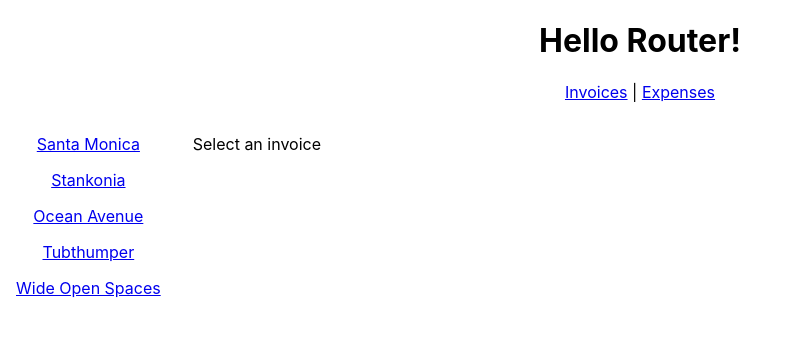
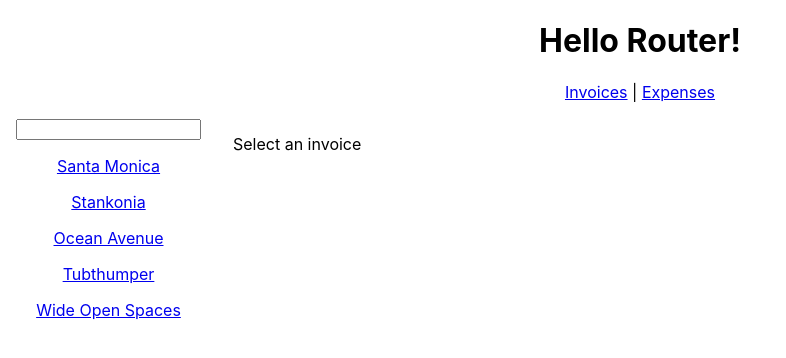
Before and after one commit to hewking/frontendPractice, a React (Create React App) app in the folder router-tutorial/: page /invoices in a window 1280 px wide. Shown: the top 358 px of the page, without its empty margins (0-786 px from the left). Built offline with nearby package versions, Linux system fonts and the light colour scheme.

Commit message:
feature: searchParams, custom behavior

```diff
--- /dev/null
+++ b/router-tutorial/src/components/queryNavLink.jsx
@@ -0,0 +1,6 @@
+import {useLocation, NavLink} from "react-router-dom";
+
+export default function QueryNavLink({to, ...props}){
+    let location = useLocation();
+    return <NavLink to={to + location.search} {...props}></NavLink>
+}
--- a/router-tutorial/src/routes/invoices.jsx
+++ b/router-tutorial/src/routes/invoices.jsx
@@ -1,27 +1,46 @@
 import { getInvoices } from "../data.js";
-import { Link, Outlet, NavLink } from "react-router-dom";
+import { Link, Outlet, NavLink, useSearchParams } from "react-router-dom";
+import QueryNavLink from "../components/queryNavLink.jsx";
 
 export default function Invoices() {
   let invoices = getInvoices();
+  let [searchParams, setSearchParams] = useSearchParams();
   return (
     <div style={{ display: "flex" }}>
       <nav style={{ borderright: "solid 1px", padding: "1rem" }}>
-        {invoices.map((invoice) => {
+        <input value={searchParams.get("filter") || ""}
+        onChange={(event) => {
+          let filter = event.target.value
+          if (filter) {
+            setSearchParams({ filter });
+          } else {
+            setSearchParams({ });
+          }
+        }}>
+        </input>
+        {invoices
+        .filter(invoice => {
+          if (!searchParams.get("filter")) {
+            return true;
+          }
+          return invoice.name.toLowerCase().includes(searchParams.get("filter").toLowerCase());
+        })
+        .map((invoice) => {
           return (
-            <NavLink
+            <QueryNavLink
               style={({ isActive }) => {
                 return {
                   display: "block",
                   margin: "1rem 0",
                   color: isActive ? "red" : "",
-                };
+                }
               }}
               to={`/invoices/${invoice.number}`}
               //   列表需要设置key 属性，key 为组件默认属性
               key={invoices.number}
             >
               {invoice.name}
-            </NavLink>
+            </QueryNavLink>
           );
         })}
       </nav>
```
Also changed, not shown: router-tutorial/src/data.js (line endings or trailing spaces).
